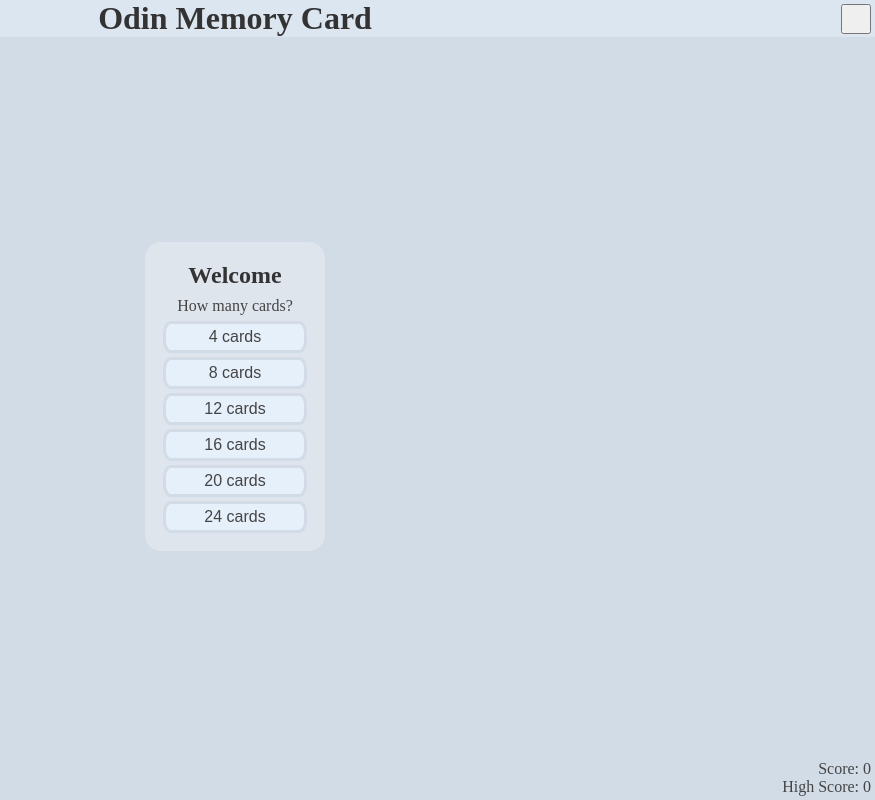
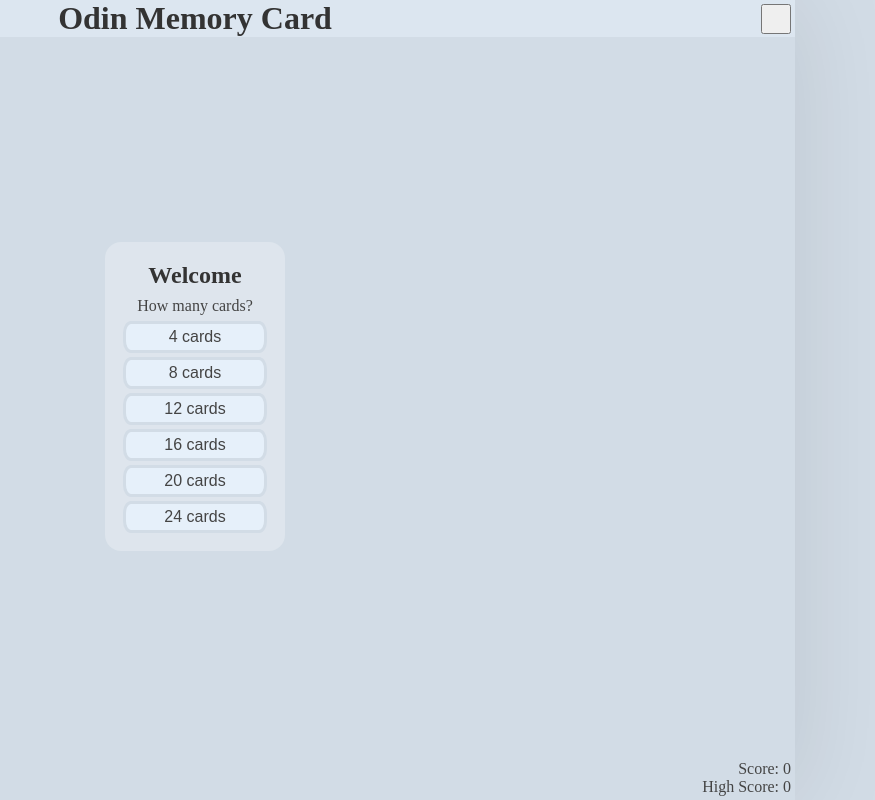
Before and after one commit to HectorVilas/odin-memory-card, a React (Vite) app: page / in a window 1280 px wide. Shown: the whole page, without its empty margins (405-1280 px from the left). Built offline with nearby package versions, Linux system fonts and the light colour scheme.

Commit message:
limit width, keep header and footer always visible

```diff
--- a/src/App.css
+++ b/src/App.css
@@ -2,5 +2,8 @@
   display: grid;
   grid-template-rows: auto 1fr auto;
   width: 100vw;
+  max-width: 1200px;
   height: 100dvh;
+  overflow: hidden;
+  box-shadow: 0 0 100px rgba(0, 0, 0, .1);
 }
```
